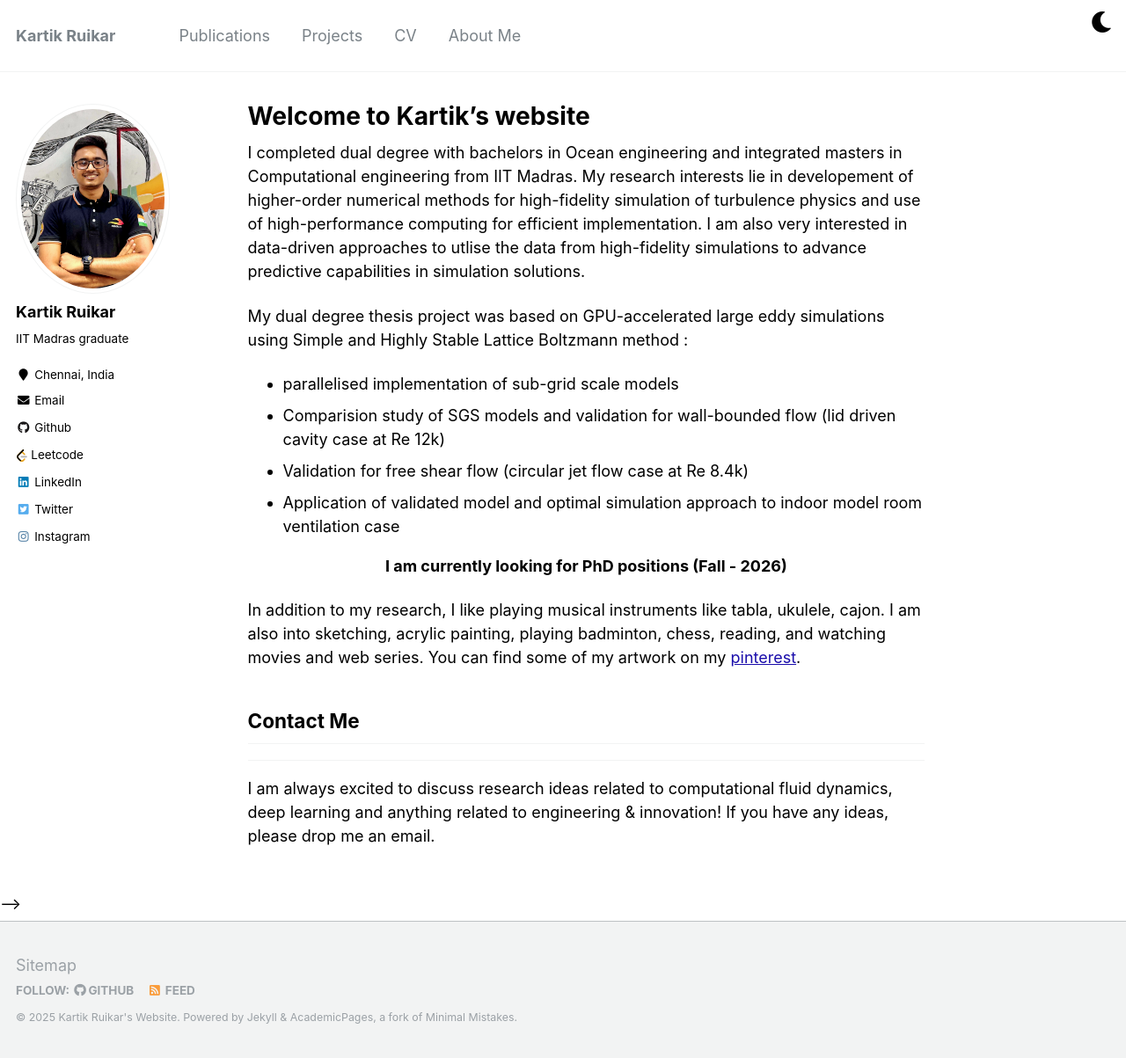
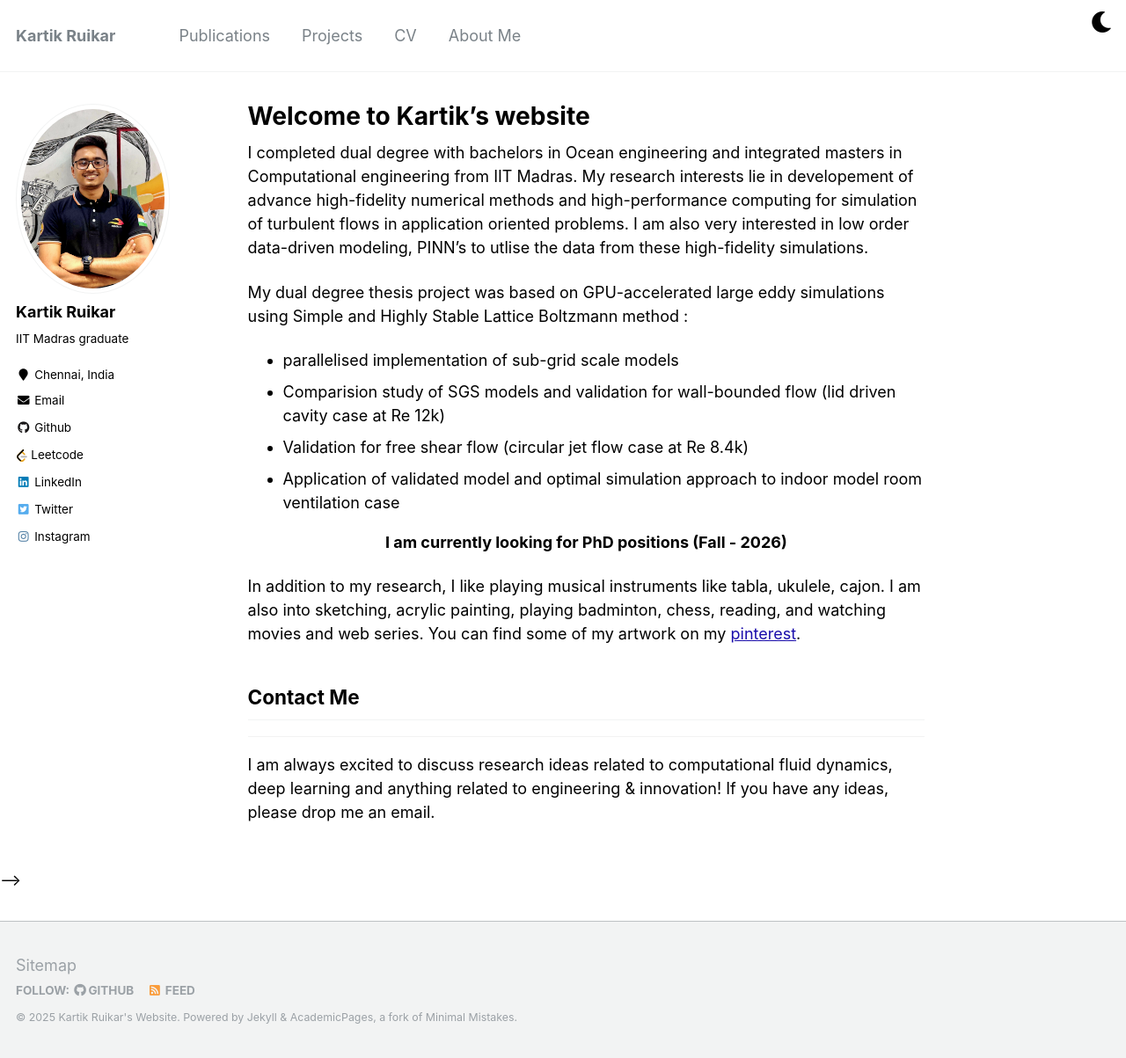
Before and after one commit to Kartik2605/Kartik2605.github.io, a Jekyll site: the page built from _pages/about.md, in a window 1280 px wide and 1203 px high. Shown: the whole window at 88% size. Built offline with Jekyll 4.4.1, drawn with Linux system fonts in a browser that asks for light colours.

Commit message:
changes in the about me section

```diff
--- a/_pages/about.md
+++ b/_pages/about.md
@@ -9,7 +9,7 @@ redirect_from:
 ---
 
 
-I completed dual degree with bachelors in Ocean engineering and integrated masters in Computational engineering from IIT Madras. My research interests lie in developement of higher-order numerical methods for high-fidelity simulation of turbulence physics and use of high-performance computing for efficient implementation. I am also very interested in data-driven approaches to utlise the data from high-fidelity simulations to advance predictive capabilities in simulation solutions.
+I completed dual degree with bachelors in Ocean engineering and integrated masters in Computational engineering from IIT Madras. My research interests lie in developement of advance high-fidelity numerical methods and high-performance computing for simulation of turbulent flows in application oriented problems. I am also very interested in low order data-driven modeling, PINN's to utlise the data from these high-fidelity simulations.
 
 My dual degree thesis project was based on GPU-accelerated large eddy simulations using Simple and Highly Stable Lattice Boltzmann method :
 
```
